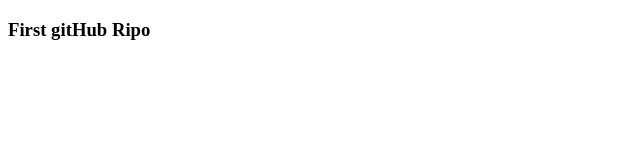
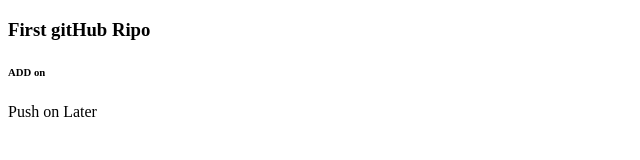
Before and after one commit to AlexMajumder/first_ripo, a plain HTML site: page index.html in a window 1280 px wide. Shown: the whole page, without its empty margins (0-640 px from the left). Drawn offline with Linux system fonts and the light colour scheme.

Commit message:
add more

```diff
--- a/index.html
+++ b/index.html
@@ -8,6 +8,8 @@
 <body>
 
     <h3>First gitHub Ripo</h3>
+    <h6>ADD on</h6>
+    <p>Push on Later</p>
 
 </body>
 </html>
```
